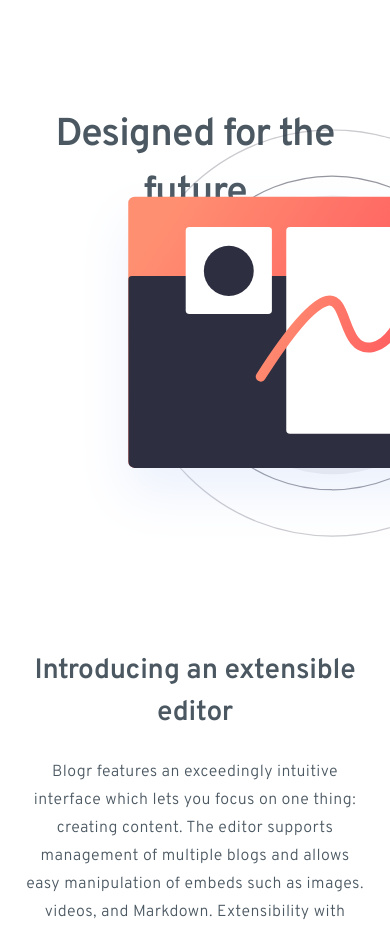
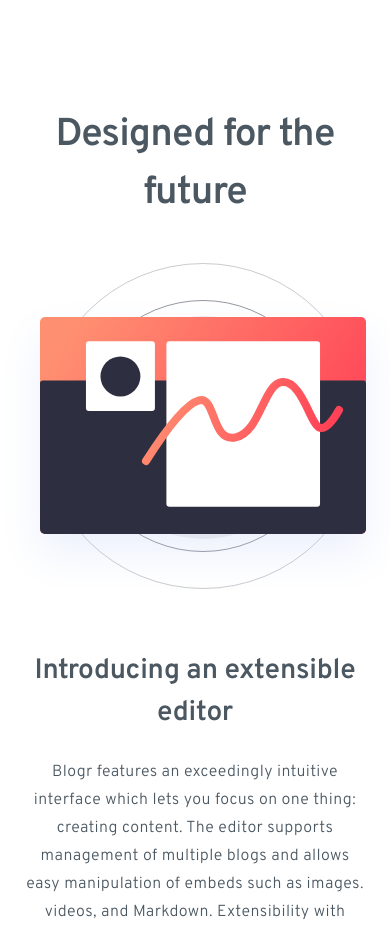
Before and after one commit to rwxdan/blogr-landing-page, a React (Vite) app: page / in a window 390 px wide. Shown: the part 880-1807 px from the top of the page. Built offline with nearby package versions, Linux system fonts and the light colour scheme.

Commit message:
Style Laptop component

```diff
--- a/src/assets/styles/main.css
+++ b/src/assets/styles/main.css
@@ -133,6 +133,17 @@
   transform: scale(1.1) translateX(-1.75rem) translateY(1.375rem);
 }
 
+.illustration-laptop-container {
+  transform: scale(1.75) translateX(-8.25rem) translateY(0.5rem);
+}
+
+@media screen and (max-width: 768px) {
+  .illustration-laptop-container,
+  .illustration-editor-container {
+    transform: none;
+  }
+}
+
 @keyframes dd {
   from {
     transform: rotateX(-90deg);
```
